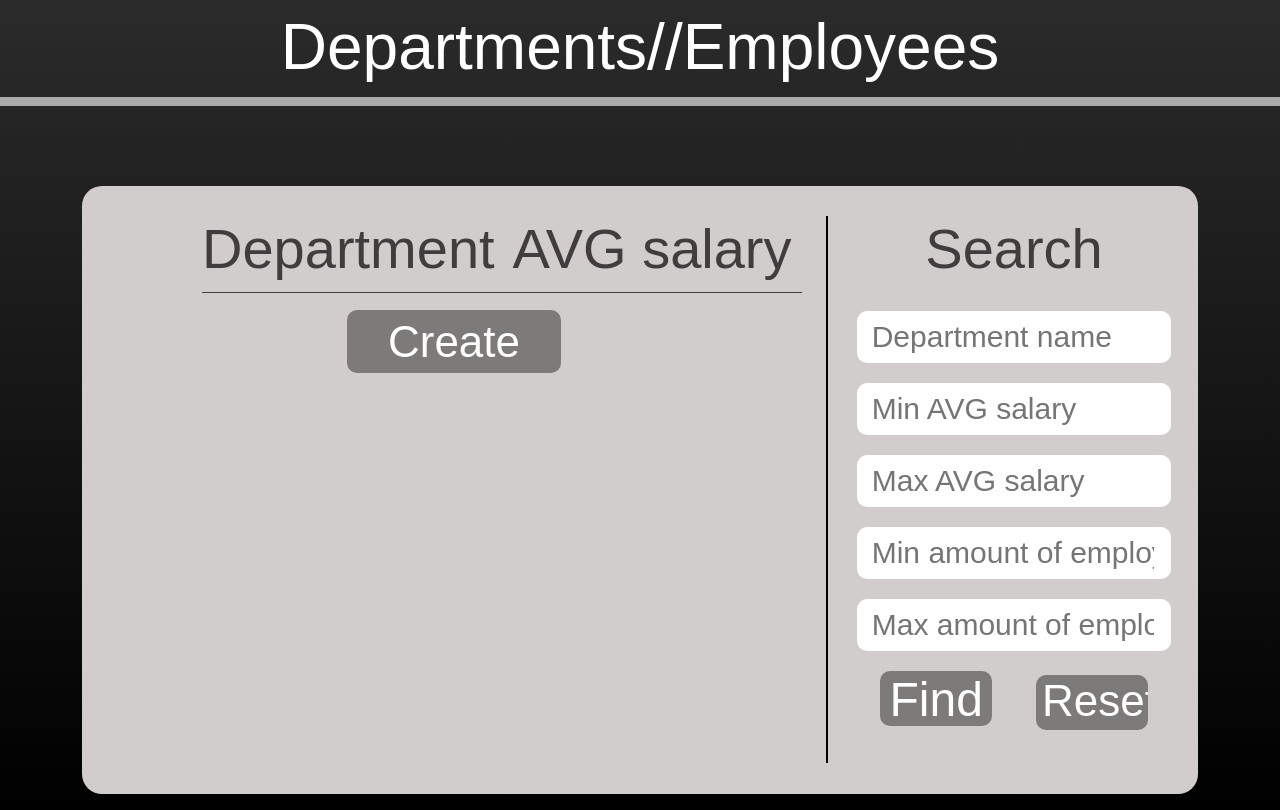
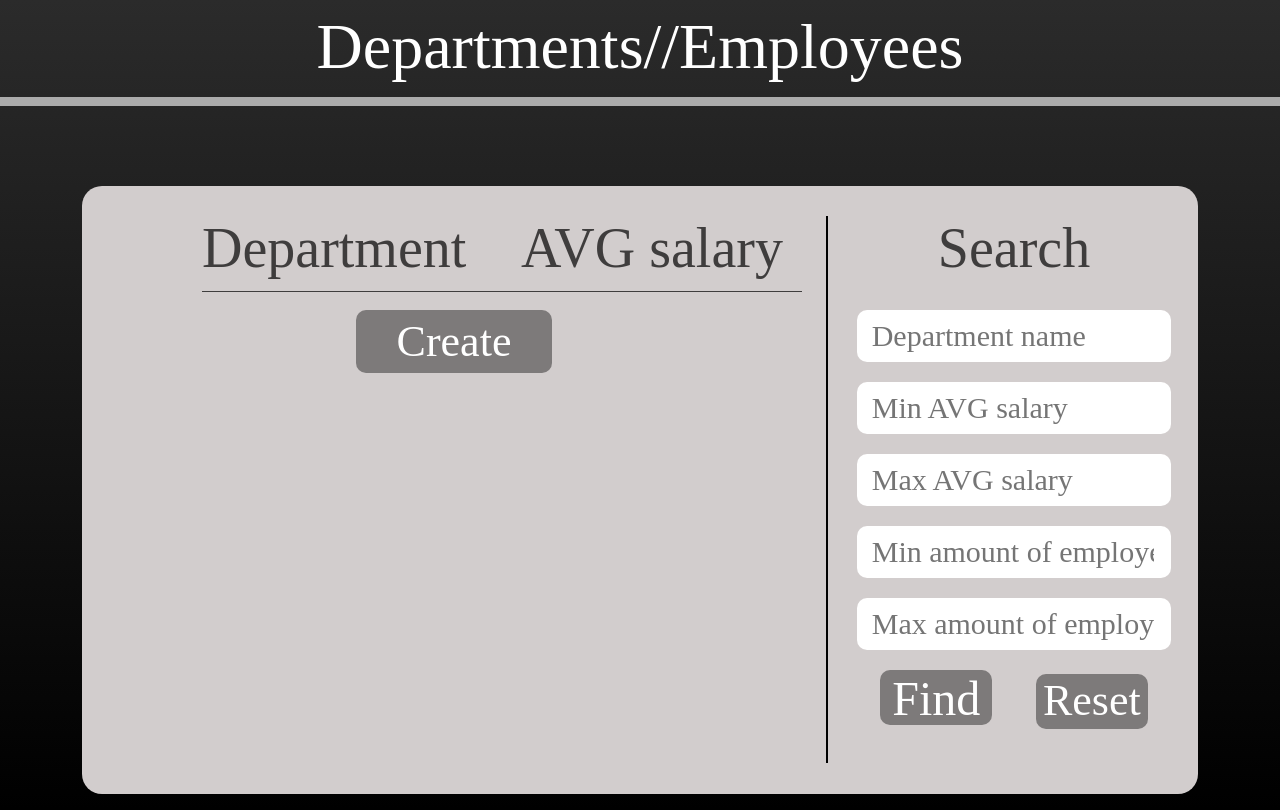
Before and after one commit to rostyk63/flaskProject_departments, a Flask app: page /departments in a window 1280 px wide. Run offline with Flask 2, Linux system fonts and the light colour scheme; data that the repository does not hold is empty.

Commit message:
trying to fix fonts

```diff
--- a/department_app/static/style.css
+++ b/department_app/static/style.css
@@ -21,7 +21,7 @@ a {
 }
 
 .your-style {
-    font-family: 'AC Boucle', 'JetBrains Mono Light', sans-serif;
+    font-family: 'AC Boucle';
     font-weight: normal;
     font-style: normal;
     text-align: center;
@@ -31,7 +31,7 @@ a {
 }
 
 .your-style-h1 {
-    font-family: 'AC Boucle', 'JetBrains Mono Light', sans-serif;
+    font-family: 'AC Boucle';
     font-weight: normal;
     font-style: normal;
     text-align: left;
@@ -41,7 +41,7 @@ a {
 }
 
 .your-style-h2 {
-    font-family: 'AC Boucle', 'JetBrains Mono Light', sans-serif;
+    font-family: 'AC Boucle';
     font-weight: normal;
     font-style: normal;
     text-align: center;
@@ -122,7 +122,7 @@ a {
 }
 
 .search_input {
-    font-family: 'AC Boucle', 'JetBrains Mono Light', sans-serif;
+    font-family: 'AC Boucle';
     font-weight: normal;
     font-style: normal;
     text-align: left;
@@ -136,7 +136,7 @@ a {
 }
 
 #search_button {
-    font-family: 'AC Boucle', 'JetBrains Mono Light', sans-serif;
+    font-family: 'AC Boucle';
     font-weight: normal;
     font-style: normal;
     text-align: center;
@@ -251,7 +251,7 @@ a {
 }
 
 #search_button1 {
-    font-family: 'AC Boucle', 'JetBrains Mono Light', sans-serif;
+    font-family: 'AC Boucle';
     font-weight: normal;
     font-style: normal;
     text-align: center;
@@ -740,7 +740,7 @@ a {
 }
 
 #add_employee2 {
-    font-family: 'AC Boucle', 'JetBrains Mono Light', sans-serif;
+    font-family: 'AC Boucle';
     font-weight: normal;
     font-style: normal;
     text-align: center;
```
Also changed, not shown: other parts of department_app/static/style.css (+28 -28 lines).
